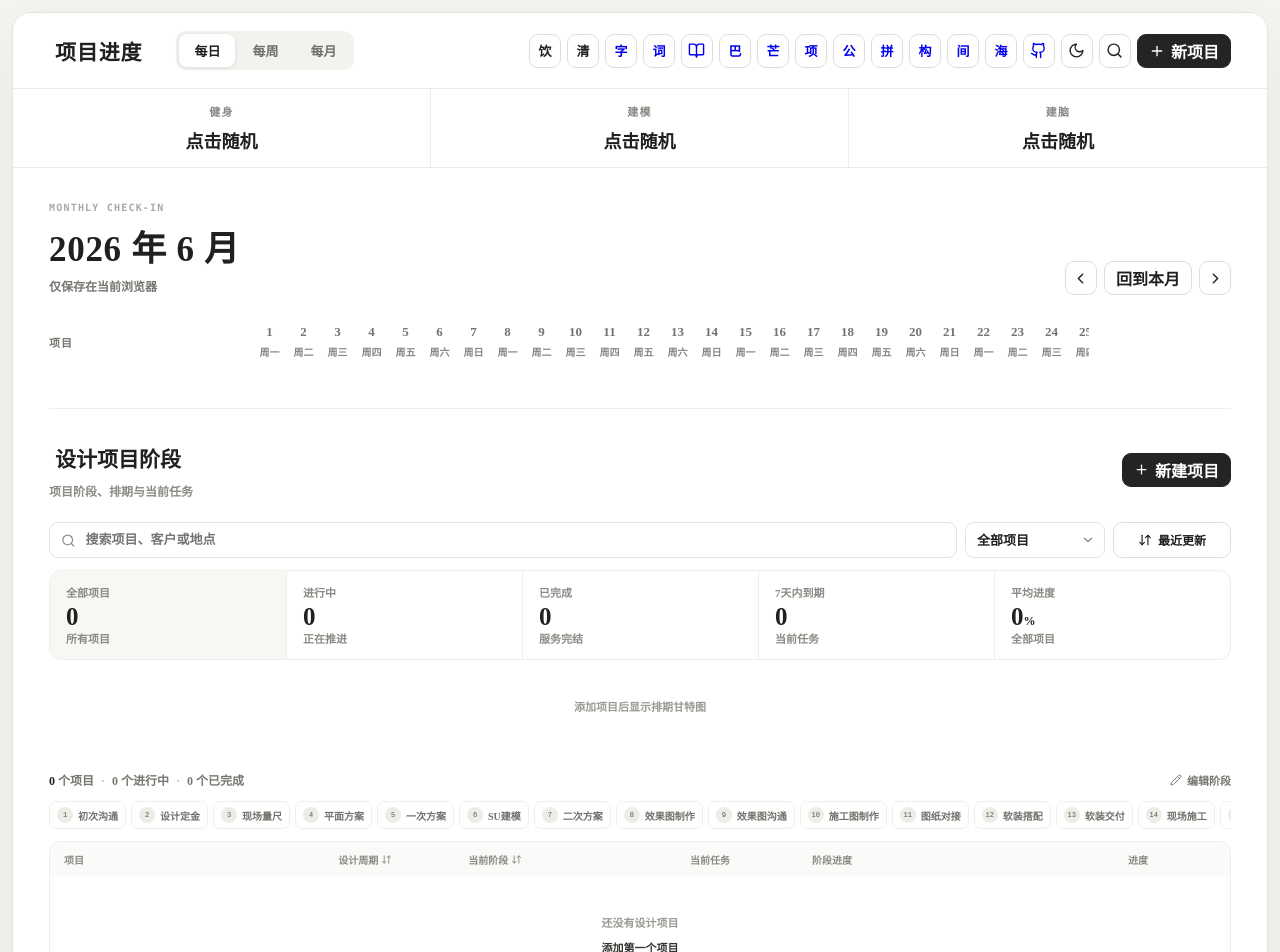
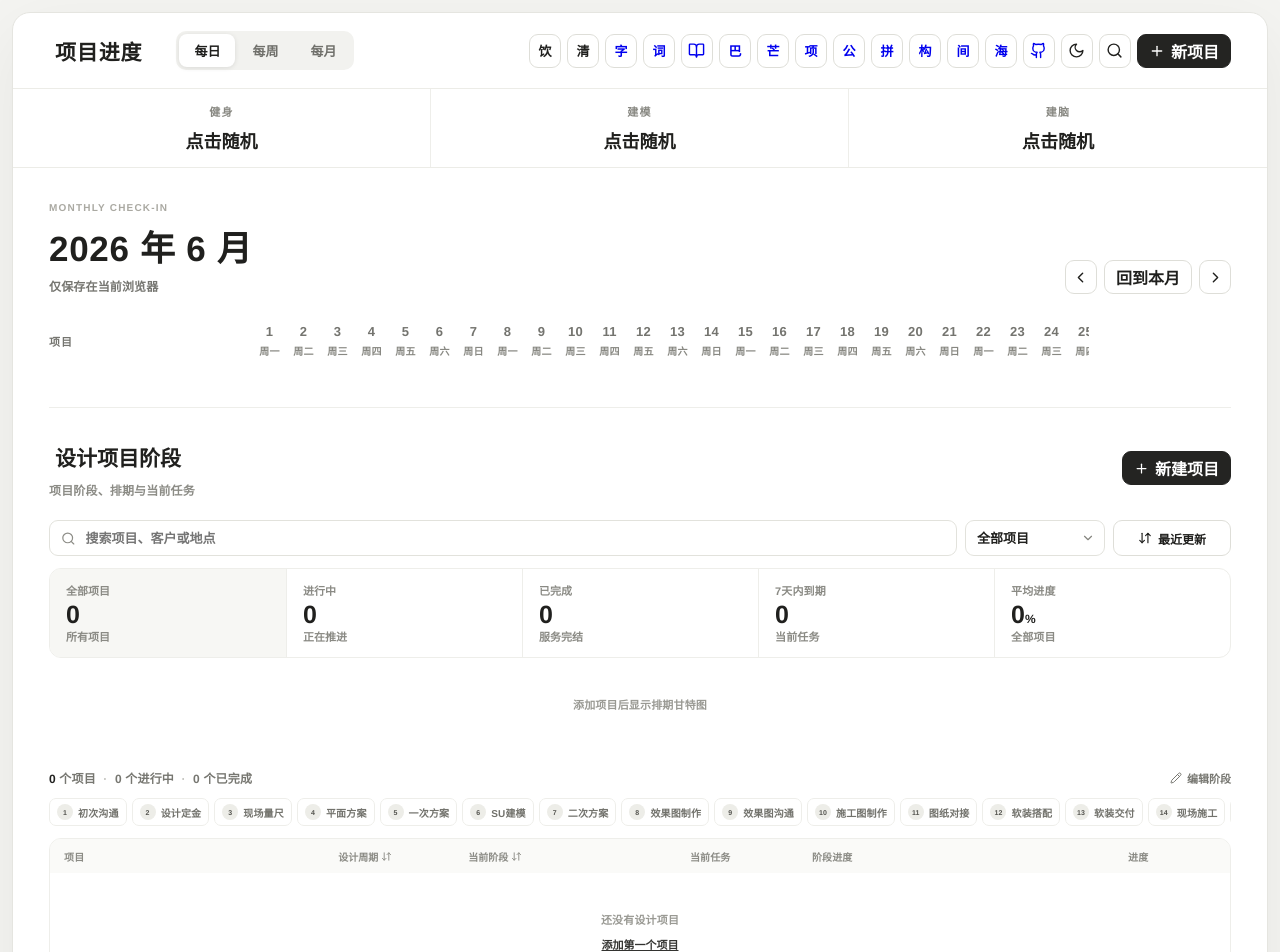
Before and after one commit to sange1022/project-checkin-dashboard, a React (Vite) app: page / in a window 1280 px wide. Shown: the top 952 px of the page. Built offline with nearby package versions, Linux system fonts and the light colour scheme; the HTML template or start-up script is replaced by a standard one.

Commit message:
style: switch interface to PingFang

```diff
--- a/src/styles.css
+++ b/src/styles.css
@@ -2,7 +2,8 @@
   --theme-page: #f4f4f1;
   --theme-surface: #fff;
   --theme-text: #20201e;
-  font-family: "Songti SC", "STSong", "SimSun", serif;
+  --font-ui: "PingFang SC", "苹方-简", "Helvetica Neue", Arial, sans-serif;
+  font-family: var(--font-ui);
   font-weight: 600;
   color: #20201e;
   background: #f4f4f1;
@@ -17,8 +18,8 @@
 }
 
 * { box-sizing: border-box; }
-body { margin: 0; min-width: 320px; min-height: 100vh; background: var(--theme-page); color: var(--theme-text); }
-button, input { font: inherit; }
+body { margin: 0; min-width: 320px; min-height: 100vh; background: var(--theme-page); color: var(--theme-text); letter-spacing: .01em; -webkit-font-smoothing: antialiased; text-rendering: optimizeLegibility; }
+button, input, textarea, select { font: inherit; }
 button { color: inherit; }
 body, .app-shell, button, input, .checkin-cell, .aggregate-cell { transition: color .15s ease, background-color .15s ease, border-color .15s ease, box-shadow .15s ease; }
 
@@ -73,7 +74,7 @@ body, .app-shell, button, input, .checkin-cell, .aggregate-cell { transition: co
 .search-bar button { border: 0; border-radius: 7px; background: #f2f2ef; padding: 7px 10px; display: flex; gap: 6px; align-items: center; cursor: pointer; }
 .search-bar button.active { background: #282826; color: #fff; }
 .period-toolbar { min-height: 75px; display: flex; align-items: flex-end; justify-content: space-between; gap: 24px; margin-bottom: 24px; }
-.eyebrow { margin: 0 0 7px; font-family: ui-monospace, SFMono-Regular, Menlo, monospace; letter-spacing: .12em; font-size: 10px; color: #aaa9a2; }
+.eyebrow { margin: 0 0 7px; font-family: var(--font-ui); letter-spacing: .12em; font-size: 10px; color: #aaa9a2; }
 .period-toolbar h1 { margin: 0; font-size: clamp(25px, 3vw, 35px); font-weight: 600; letter-spacing: .02em; }
 .period-meta { margin: 6px 0 0; font-size: 12px; color: #767671; }
 .month-navigation, .intensity-legend { display: flex; align-items: center; gap: 7px; }
@@ -91,7 +92,7 @@ body, .app-shell, button, input, .checkin-cell, .aggregate-cell { transition: co
 .project-name-cell, .checkin-cell, .aggregate-cell, .project-menu { min-height: 42px; border-top: 1px solid #f0f0eb; }
 .project-name-cell { position: sticky; left: 0; z-index: 3; display: flex; align-items: center; gap: 9px; padding-right: 12px; background: #fff; }
 .project-dot { width: 6px; height: 6px; border-radius: 50%; background: #292927; flex: none; }
-.lifetime-count, .month-count { font-family: ui-monospace, SFMono-Regular, Menlo, monospace; color: #666660; font-size: 10px; font-weight: 700; font-variant-numeric: tabular-nums; white-space: nowrap; }
+.lifetime-count, .month-count { font-family: var(--font-ui); color: #666660; font-size: 10px; font-weight: 700; font-variant-numeric: tabular-nums; white-space: nowrap; }
 .month-count { width: 38px; text-align: right; flex: none; }
 .lifetime-count { min-width: 24px; margin-right: 4px; text-align: right; }
 .project-name { width: 100%; font-size: 14px; font-weight: 700; overflow: hidden; white-space: nowrap; text-overflow: ellipsis; }
@@ -143,7 +144,7 @@ body, .app-shell, button, input, .checkin-cell, .aggregate-cell { transition: co
 .add-prompt { margin-top: 5px; font-size: 10px; }
 .random-history { padding: 2px 0 20px; }
 .history-row { display: grid; grid-template-columns: 110px repeat(3, 1fr); gap: 16px; padding: 8px 0; border-top: 1px solid #f1f1ed; font-size: 11px; }
-.history-row time { color: #777771; font-family: ui-monospace, monospace; }
+.history-row time { color: #777771; font-family: var(--font-ui); font-variant-numeric: tabular-nums; }
 .random-history p { color: #999; font-size: 11px; }
 .stage-portfolio-section { margin-top: 36px; padding-top: 30px; border-top: 1px solid #eeeeea; }
 .stage-portfolio-heading, .stage-gantt-heading, .stage-overview { display: flex; align-items: center; justify-content: space-between; gap: 18px; }
@@ -173,7 +174,7 @@ body, .app-shell, button, input, .checkin-cell, .aggregate-cell { transition: co
 .stage-gantt-heading button, .stage-overview button { display: inline-flex; align-items: center; gap: 5px; padding: 0; border: 0; background: transparent; color: #777771; cursor: pointer; font: inherit; font-size: 10px; }
 .stage-gantt-scroll { overflow-x: auto; overscroll-behavior-inline: contain; }
 .stage-gantt { position: relative; min-width: 100%; }
-.stage-gantt-dates { height: 34px; display: flex; border-bottom: 1px solid #eeeeea; color: #9b9b95; font: 8px ui-monospace, monospace; }
+.stage-gantt-dates { height: 34px; display: flex; border-bottom: 1px solid #eeeeea; color: #9b9b95; font: 600 8px var(--font-ui); font-variant-numeric: tabular-nums; }
 .stage-gantt-dates span { flex: 0 0 auto; display: grid; place-items: center; border-left: 1px solid #f4f4f1; }
 .stage-gantt-dates span[data-weekend="true"] { background: #fafaf8; }
 .stage-gantt-dates span[data-today="true"] { color: #222220; font-weight: 700; }
@@ -197,7 +198,7 @@ body, .app-shell, button, input, .checkin-cell, .aggregate-cell { transition: co
 .stage-overview span { padding: 0 4px; color: #c2c2bd; }
 .stage-legend { display: flex; gap: 5px; margin: 12px 0; overflow-x: auto; scrollbar-width: none; }
 .stage-legend span { flex: 0 0 auto; display: inline-flex; align-items: center; gap: 5px; padding: 5px 7px; border: 1px solid #eeeeea; border-radius: 7px; color: #72726c; font-size: 8px; white-space: nowrap; }
-.stage-legend i, .stage-current-stage i { width: 16px; height: 16px; display: grid; place-items: center; border-radius: 50%; background: #ededE8; color: #555550; font: 7px ui-monospace, monospace; font-style: normal; }
+.stage-legend i, .stage-current-stage i { width: 16px; height: 16px; display: grid; place-items: center; border-radius: 50%; background: #ededE8; color: #555550; font: 600 7px var(--font-ui); font-style: normal; }
 .stage-project-table { border: 1px solid #eeeeea; border-radius: 12px; overflow: hidden; }
 .stage-project-head, .stage-project-row { display: grid; grid-template-columns: minmax(125px, 1.25fr) 118px minmax(110px, 1fr) 110px minmax(160px, 1.45fr) 46px 30px; align-items: center; gap: 12px; padding: 0 14px; }
 .stage-project-head { min-width: 900px; min-height: 34px; background: #fafaf8; color: #8b8b85; font-size: 8px; }
@@ -218,8 +219,8 @@ body, .app-shell, button, input, .checkin-cell, .aggregate-cell { transition: co
 .stage-portfolio-rail button::after { content: ""; position: absolute; top: 50%; left: 50%; width: 5px; height: 5px; border-radius: 50%; background: #d2d2cc; transform: translate(-50%, -50%); }
 .stage-portfolio-rail button.done::after { background: #74746e; }
 .stage-portfolio-rail button.current::after { width: 15px; height: 15px; background: #292927; }
-.stage-portfolio-rail button i { position: absolute; z-index: 2; inset: 0; display: grid; place-items: center; color: #fff; font: 6px ui-monospace, monospace; font-style: normal; }
-.stage-percent { font: 10px ui-monospace, monospace; text-align: right; }
+.stage-portfolio-rail button i { position: absolute; z-index: 2; inset: 0; display: grid; place-items: center; color: #fff; font: 600 6px var(--font-ui); font-style: normal; }
+.stage-percent { font: 700 10px var(--font-ui); font-variant-numeric: tabular-nums; text-align: right; }
 .stage-edit-button { width: 28px; height: 28px; display: grid; place-items: center; border: 0; border-radius: 7px; background: transparent; color: #8b8b85; cursor: pointer; }
 .stage-edit-button:hover { background: #eeeeea; color: #222220; }
 .stage-project-empty { padding: 38px 16px; color: #999993; text-align: center; font-size: 11px; }
@@ -245,7 +246,7 @@ body, .app-shell, button, input, .checkin-cell, .aggregate-cell { transition: co
 .stage-editor fieldset legend { grid-column: 1 / -1; }
 .stage-editor-progress { margin: -7px 0 18px; }
 .stage-editor-progress > div:first-child { display: flex; align-items: baseline; justify-content: space-between; margin-bottom: 7px; }
-.stage-editor-progress strong { font: 13px ui-monospace, monospace; }
+.stage-editor-progress strong { font: 700 13px var(--font-ui); font-variant-numeric: tabular-nums; }
 .stage-editor-progress span { color: #777771; font-size: 9px; }
 .stage-editor-progress > div:last-child { height: 4px; border-radius: 4px; background: #ecece7; overflow: hidden; }
 .stage-editor-progress i { display: block; height: 100%; background: #292927; }
@@ -254,9 +255,9 @@ body, .app-shell, button, input, .checkin-cell, .aggregate-cell { transition: co
 .stage-delete-button { margin-left: auto; display: inline-flex; align-items: center; gap: 5px; border: 0; background: transparent; color: #a74740; cursor: pointer; font: inherit; font-size: 10px; }
 .stage-name-editor-list { flex: 1; overflow-y: auto; padding: 14px 26px; }
 .stage-name-editor-list label { min-height: 43px; display: grid; grid-template-columns: 28px 1fr 35px; align-items: center; gap: 8px; border-bottom: 1px solid #f0f0ec; }
-.stage-name-editor-list label > span { margin: 0; font: 8px ui-monospace, monospace; }
+.stage-name-editor-list label > span { margin: 0; font: 600 8px var(--font-ui); }
 .stage-name-editor-list input { height: 32px; }
-.stage-name-editor-list small { color: #999993; text-align: right; font: 8px ui-monospace, monospace; }
+.stage-name-editor-list small { color: #999993; text-align: right; font: 600 8px var(--font-ui); }
 .activity-section { margin-top: 36px; padding: 28px 0 12px; border-top: 1px solid #eeeeea; }
 .activity-mobile-overview { display: none; }
 .activity-heading { display: flex; align-items: center; justify-content: space-between; gap: 24px; margin-bottom: 24px; }
@@ -296,7 +297,7 @@ body, .app-shell, button, input, .checkin-cell, .aggregate-cell { transition: co
 .suite-sync-toggle:hover { background: #f3f3f0; color: #222220; }
 .suite-sync-controls { display: flex; align-items: center; gap: 7px; margin-top: 18px; }
 .suite-sync-controls label { flex: 1; max-width: 330px; }
-.suite-sync-controls input { width: 100%; height: 36px; padding: 0 11px; border: 1px solid #deded8; border-radius: 9px; outline: none; background: #fff; color: inherit; font-family: ui-monospace, SFMono-Regular, Menlo, monospace; font-size: 12px; font-weight: 700; letter-spacing: .08em; text-transform: uppercase; }
+.suite-sync-controls input { width: 100%; height: 36px; padding: 0 11px; border: 1px solid #deded8; border-radius: 9px; outline: none; background: #fff; color: inherit; font-family: var(--font-ui); font-size: 12px; font-weight: 700; letter-spacing: .08em; text-transform: uppercase; }
 .suite-sync-controls input:focus { border-color: #9b9b95; box-shadow: 0 0 0 3px #f0f0ec; }
 .suite-sync-controls .primary-button, .suite-sync-controls .ghost-button { min-height: 36px; font-size: 11px; white-space: nowrap; }
 .suite-disconnect { min-height: 34px; border: 0; background: transparent; color: #999993; cursor: pointer; font-size: 10px; }
@@ -306,7 +307,7 @@ body, .app-shell, button, input, .checkin-cell, .aggregate-cell { transition: co
 .visually-hidden { position: absolute; width: 1px; height: 1px; padding: 0; margin: -1px; overflow: hidden; clip: rect(0, 0, 0, 0); white-space: nowrap; border: 0; }
 .dialog-backdrop { position: fixed; inset: 0; z-index: 50; display: grid; place-items: center; padding: 20px; background: rgba(34,34,30,.2); backdrop-filter: blur(4px); }
 .dialog { width: min(420px, 100%); padding: 24px; border-radius: 16px; background: #fff; box-shadow: 0 25px 80px rgba(0,0,0,.18); }
-.dialog-kicker { margin: 0 0 7px; font-family: ui-monospace, monospace; letter-spacing: .13em; color: #aaa; font-size: 9px; }
+.dialog-kicker { margin: 0 0 7px; font-family: var(--font-ui); letter-spacing: .13em; color: #aaa; font-size: 9px; }
 .dialog h2 { margin: 0 0 22px; font-size: 25px; font-weight: 600; }
 .dialog label span { display: block; margin-bottom: 8px; font-size: 12px; color: #777; }
 .dialog input { width: 100%; height: 43px; padding: 0 12px; border: 1px solid #d8d8d2; border-radius: 9px; outline: none; }
```
